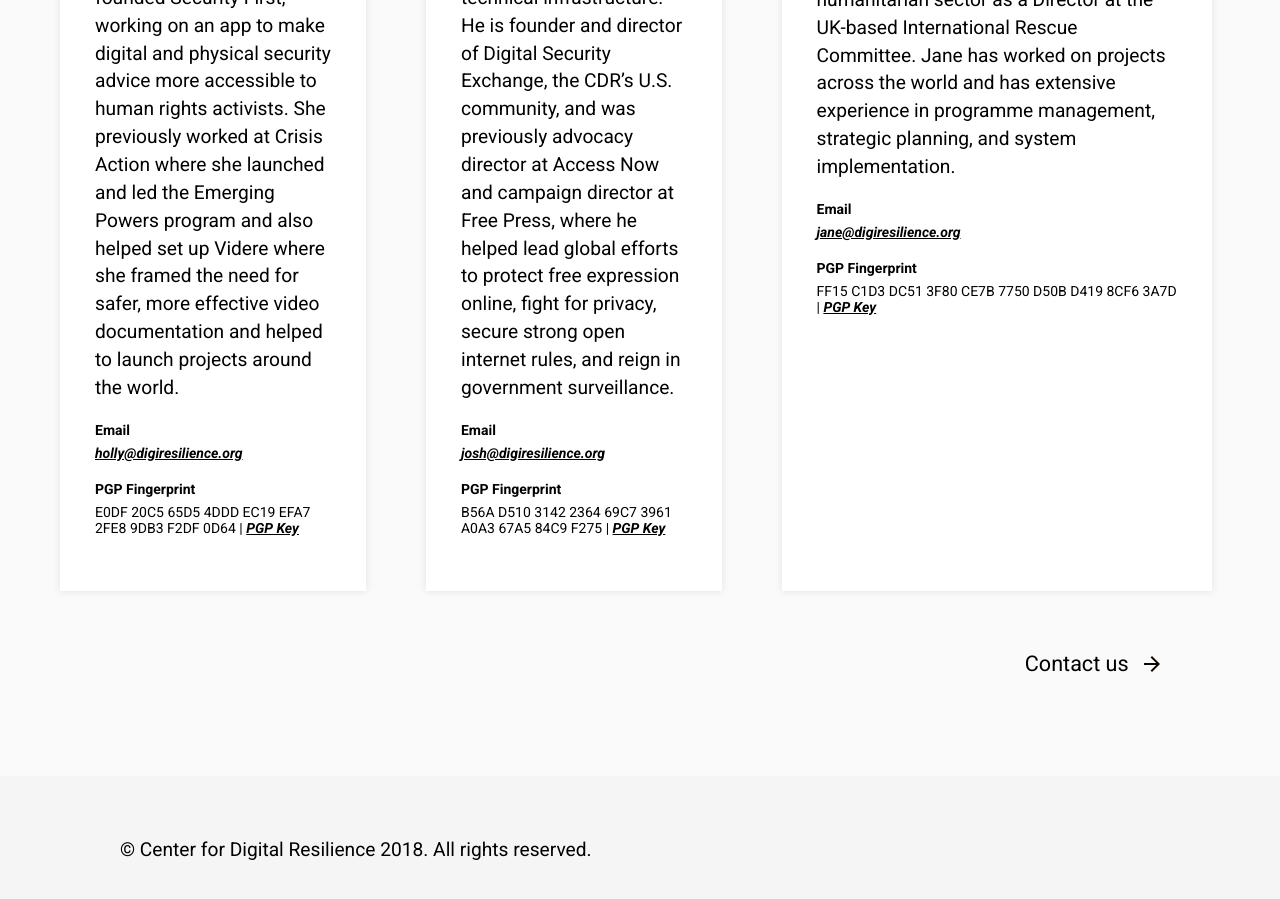
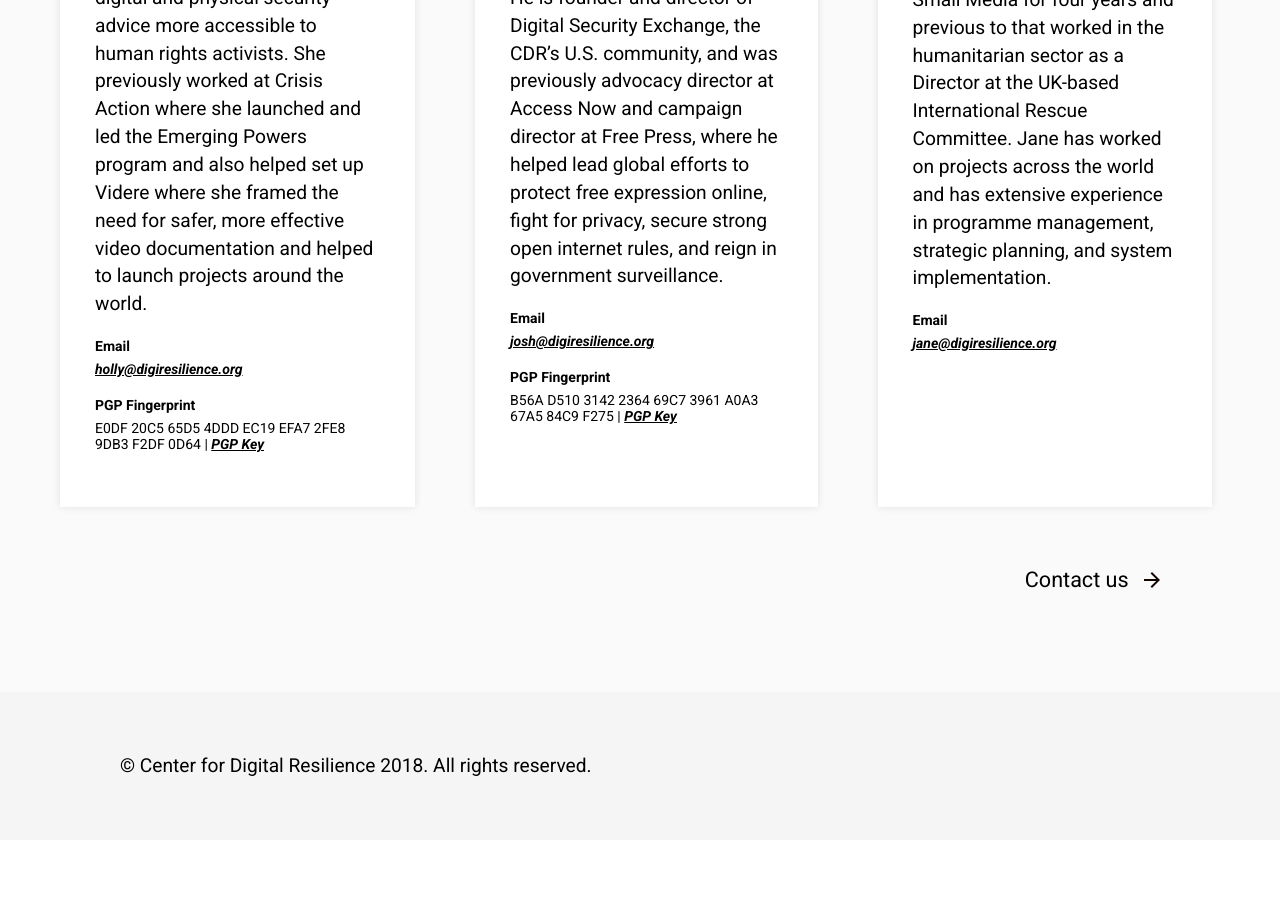
Before and after one commit to redaranj/landing, a Jekyll site: the page built from index.md, in a window 1280 px wide and 900 px high, scrolled down 2175 px. Built offline with Jekyll 4.4.1, drawn with Linux system fonts in a browser that asks for light colours; after the commit the page ends 3015 px from its top, so only the background shows below that.

```diff
--- a/index.md
+++ b/index.md
@@ -116,8 +116,8 @@
 							<dt>Email</dt>
 							<dd><a href="mailto:jane@digiresilience.org">jane@digiresilience.org</a></dd>
 
-							<dt>PGP Fingerprint</dt>
-							<dd>FF15 C1D3 DC51 3F80 CE7B 7750 D50B D419 8CF6 3A7D | <a href="assets/pgp-keys/jane.txt" target="_blank">PGP Key</a></dd>
+							<!-- <dt>PGP Fingerprint</dt>
+							<dd>FF15 C1D3 DC51 3F80 CE7B 7750 D50B D419 8CF6 3A7D | <a href="assets/pgp-keys/jane.txt" target="_blank">PGP Key</a></dd> -->
 						</dl>
 					</div><!-- .profile -->
 
```
